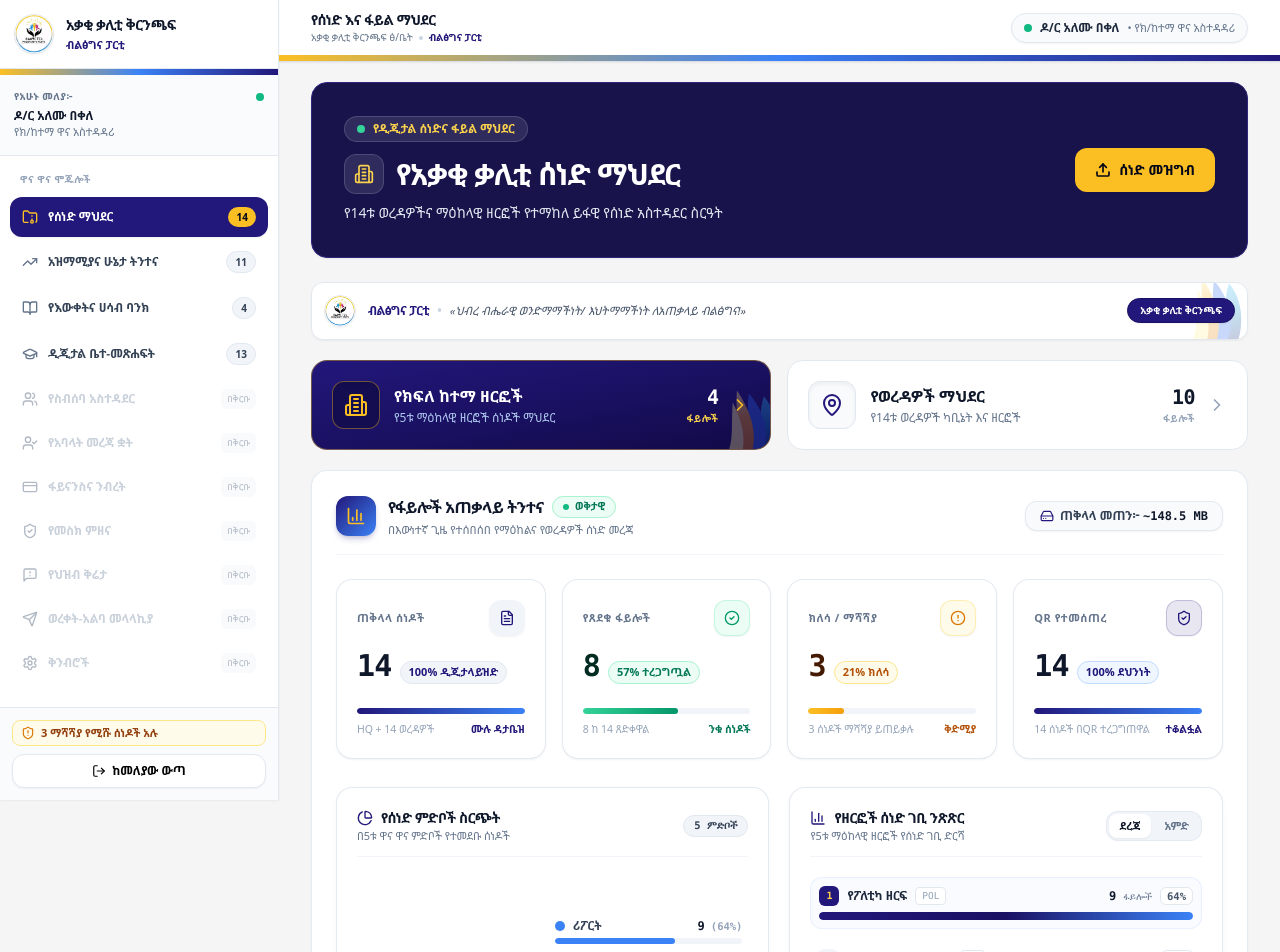
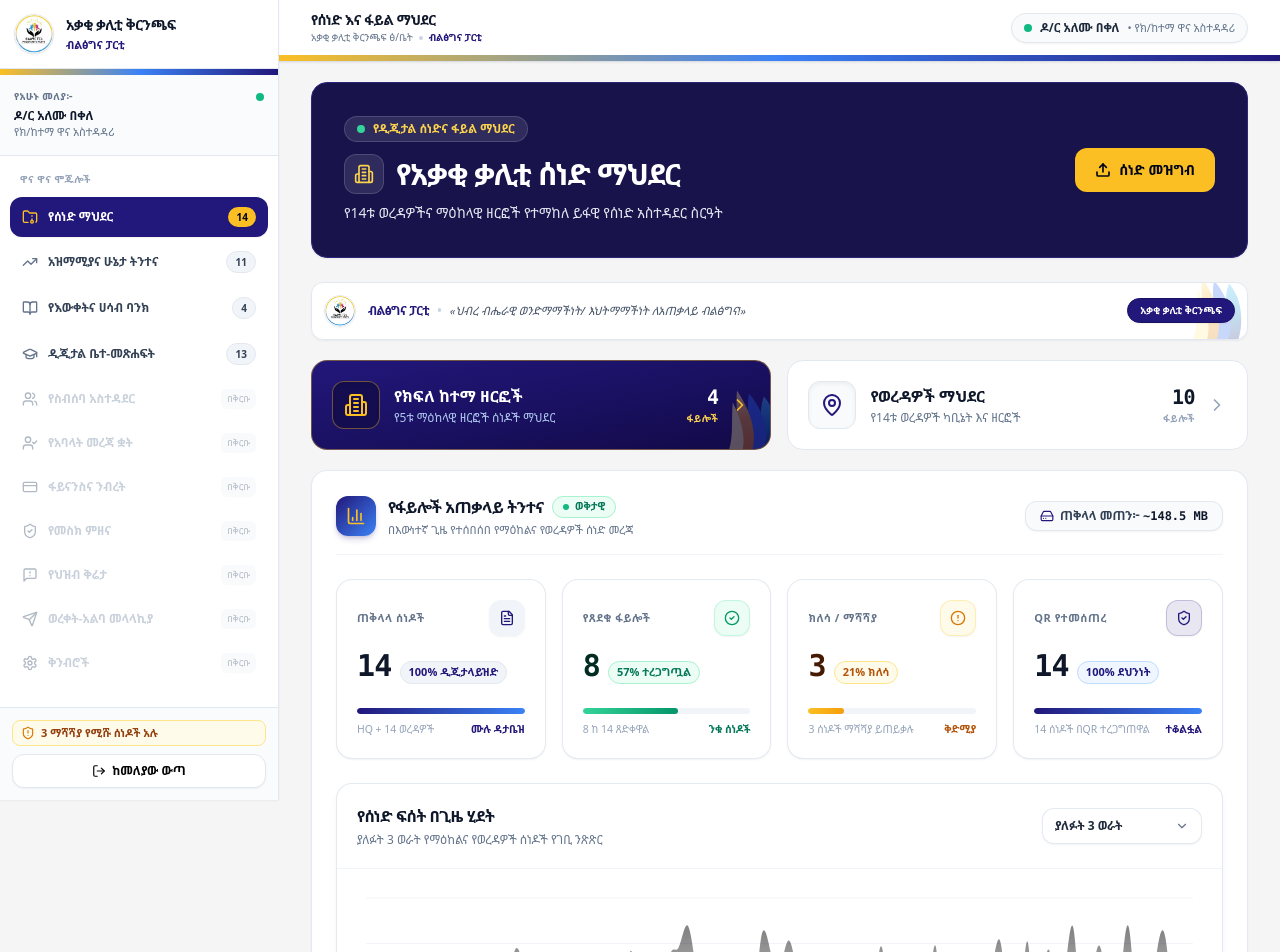
Before and after one commit to Lazitese/akky, a Next.js app: page / in a window 1280 px wide. Shown: the top 952 px of the page. Built offline with nearby package versions, Linux system fonts and the light colour scheme.

Commit message:
refactor(dashboard): remove legacy piecharts and bar graphs, keeping only current modern charts

```diff
--- a/src/components/dashboards/SubcitySuperAdminDashboard.tsx
+++ b/src/components/dashboards/SubcitySuperAdminDashboard.tsx
@@ -22,12 +22,6 @@ import {
 import { DocumentCategory, DocumentItem, Sector, Woreda } from '../../types/dms';
 import { User } from '../../types/auth';
 import { PartyFlameSwoosh, PartyMottoBanner } from '../brand/PartyFlameAccent';
-import {
-  ModernBarChart,
-  ModernDonutChart,
-  ModernSplitDonutChart,
-  ModernRankedProgressList
-} from '../charts/ModernSaasCharts';
 import { ChartAreaInteractive } from '../charts/ChartAreaInteractive';
 import { ChartBarMultiple } from '../charts/ChartBarMultiple';
 import { ChartPieDonutActive } from '../charts/ChartPieDonutActive';
@@ -64,7 +58,6 @@ export const SubcitySuperAdminDashboard: React.FC<SubcitySuperAdminDashboardProp
 }) => {
   const [navState, setNavState] = useState<NavigationState>({ view: 'home' });
   const [searchQuery, setSearchQuery] = useState<string>('');
-  const [sectorChartView, setSectorChartView] = useState<'ranked' | 'column'>('ranked');
 
   // Total counts for top-level boxes
   const subcityDocs = documents.filter((d) => d.level === 'ክፍለ ከተማ');
@@ -73,18 +66,6 @@ export const SubcitySuperAdminDashboard: React.FC<SubcitySuperAdminDashboardProp
   // Analytics calculations
   const approvedDocsCount = documents.filter((d) => d.status === 'የጸደቀ').length;
   const revisionDocsCount = documents.filter((d) => d.status === 'ማሻሻያ የተጠየቀበት').length;
-
-  const planDocs = documents.filter((d) => d.category === 'ዕቅድ').length;
-  const reportDocs = documents.filter((d) => d.category === 'ሪፖርት').length;
-  const letterDocs = documents.filter((d) => d.category === 'ደብዳቤ').length;
-  const circularDocs = documents.filter((d) => d.category === 'ሰርኩላር').length;
-  const otherDocs = documents.filter((d) => d.category === 'ሌሎች').length;
-
-  const sectorStats = sectors.map((sec) => ({
-    name: sec.name,
-    code: sec.code,
-    count: documents.filter((d) => d.sector === sec.name).length,
-  }));
 
   const recentUploads = [...documents]
     .sort((a, b) => b.uploadDate.localeCompare(a.uploadDate) || b.id.localeCompare(a.id))
@@ -483,96 +464,7 @@ export const SubcitySuperAdminDashboard: React.FC<SubcitySuperAdminDashboardProp
               </div>
             </div>
 
-            {/* 2 Modern SaaS Cards in Grid */}
-            <div className="grid grid-cols-1 lg:grid-cols-2 gap-5 pt-1">
-              {/* Chart 1: Modern Split Donut Chart with Breakdown List */}
-              <div className="p-5 rounded-2xl bg-white border border-slate-200/90 shadow-[0_1px_3px_rgba(0,0,0,0.03),0_4px_12px_rgba(0,0,0,0.02)] flex flex-col justify-between">
-                <div className="flex items-center justify-between mb-4 border-b border-slate-100 pb-3">
-                  <div>
-                    <h4 className="font-black text-sm text-slate-900 tracking-tight flex items-center gap-2">
-                      <PieChart className="w-4 h-4 text-[#22177a]" />
-                      <span>የሰነድ ምድቦች ስርጭት</span>
-                    </h4>
-                    <p className="text-[11px] text-slate-500">በ5ቱ ዋና ዋና ምድቦች የተመደቡ ሰነዶች</p>
-                  </div>
-                  <span className="text-[10.5px] font-mono px-2.5 py-0.5 rounded-full bg-slate-100 border border-slate-200 text-slate-700 font-bold">
-                    5 ምድቦች
-                  </span>
-                </div>
 
-                <ModernSplitDonutChart
-                  data={[
-                    { name: 'ሪፖርት', value: reportDocs, color: '#3b82f6' },
-                    { name: 'ሰርኩላር', value: circularDocs, color: '#10b981' },
-                    { name: 'ዕቅድ', value: planDocs, color: '#22177a' },
-                    { name: 'ደብዳቤ', value: letterDocs, color: '#f59e0b' },
-                    { name: 'ሌሎች', value: otherDocs, color: '#8b5cf6' },
-                  ]}
-                  centerLabel="ሰነዶች"
-                  centerCount={documents.length}
-                />
-              </div>
-
-              {/* Chart 2: Modern SaaS Sector Comparison with View Toggle */}
-              <div className="p-5 rounded-2xl bg-white border border-slate-200/90 shadow-[0_1px_3px_rgba(0,0,0,0.03),0_4px_12px_rgba(0,0,0,0.02)] flex flex-col justify-between">
-                <div className="flex items-center justify-between mb-4 border-b border-slate-100 pb-3">
-                  <div>
-                    <h4 className="font-black text-sm text-slate-900 tracking-tight flex items-center gap-2">
-                      <BarChart3 className="w-4 h-4 text-[#22177a]" />
-                      <span>የዘርፎች ሰነድ ገቢ ንጽጽር</span>
-                    </h4>
-                    <p className="text-[11px] text-slate-500">የ5ቱ ማዕከላዊ ዘርፎች የሰነድ ገቢ ድርሻ</p>
-                  </div>
-
-                  {/* SaaS View Toggle Buttons */}
-                  <div className="flex items-center gap-1 bg-slate-100 p-0.5 rounded-xl border border-slate-200/80 text-[11px]">
-                    <button
-                      type="button"
-                      onClick={() => setSectorChartView('ranked')}
-                      className={`px-2.5 py-1 rounded-lg font-bold transition-all ${
-                        sectorChartView === 'ranked'
-                          ? 'bg-white text-slate-900 shadow-xs'
-                          : 'text-slate-500 hover:text-slate-800'
-                      }`}
-                    >
-                      ደረጃ
-                    </button>
-                    <button
-                      type="button"
-                      onClick={() => setSectorChartView('column')}
-                      className={`px-2.5 py-1 rounded-lg font-bold transition-all ${
-                        sectorChartView === 'column'
-                          ? 'bg-white text-slate-900 shadow-xs'
-                          : 'text-slate-500 hover:text-slate-800'
-                      }`}
-                    >
-                      አምድ
-                    </button>
-                  </div>
-                </div>
-
-                {sectorChartView === 'ranked' ? (
-                  <ModernRankedProgressList
-                    items={sectorStats.map((s) => ({
-                      name: s.name,
-                      count: s.count,
-                      code: s.code,
-                    }))}
-                    totalCount={documents.length}
-                    unitLabel="ፋይሎች"
-                  />
-                ) : (
-                  <ModernBarChart
-                    data={sectorStats.map((s) => ({
-                      name: s.name.replace('የ', '').replace(' ዘርፍ', ''),
-                      count: s.count,
-                    }))}
-                    height={220}
-                    barColor="#22177a"
-                  />
-                )}
-              </div>
-            </div>
 
             {/* Interactive Area Chart */}
             <ChartAreaInteractive />
```
